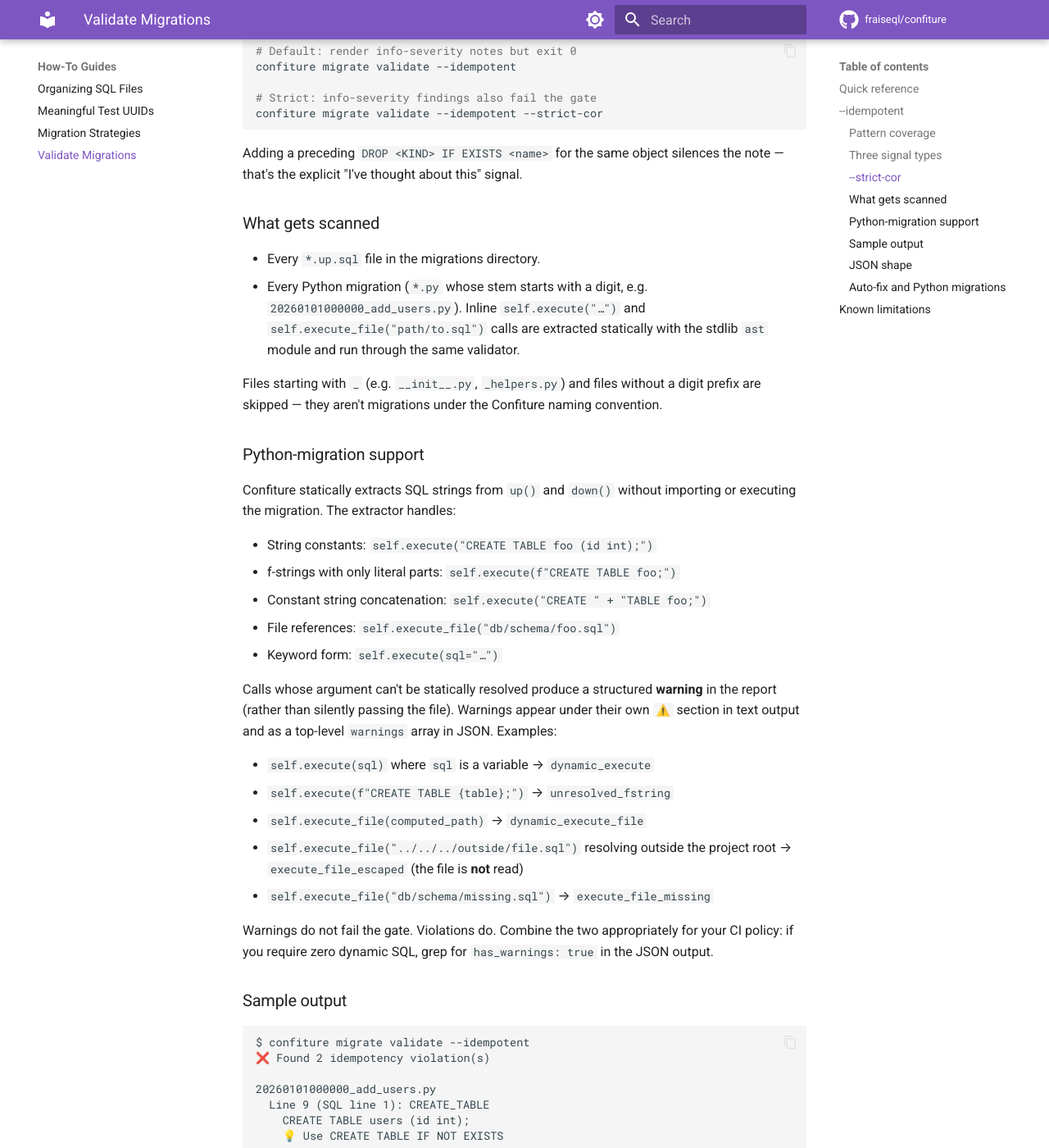
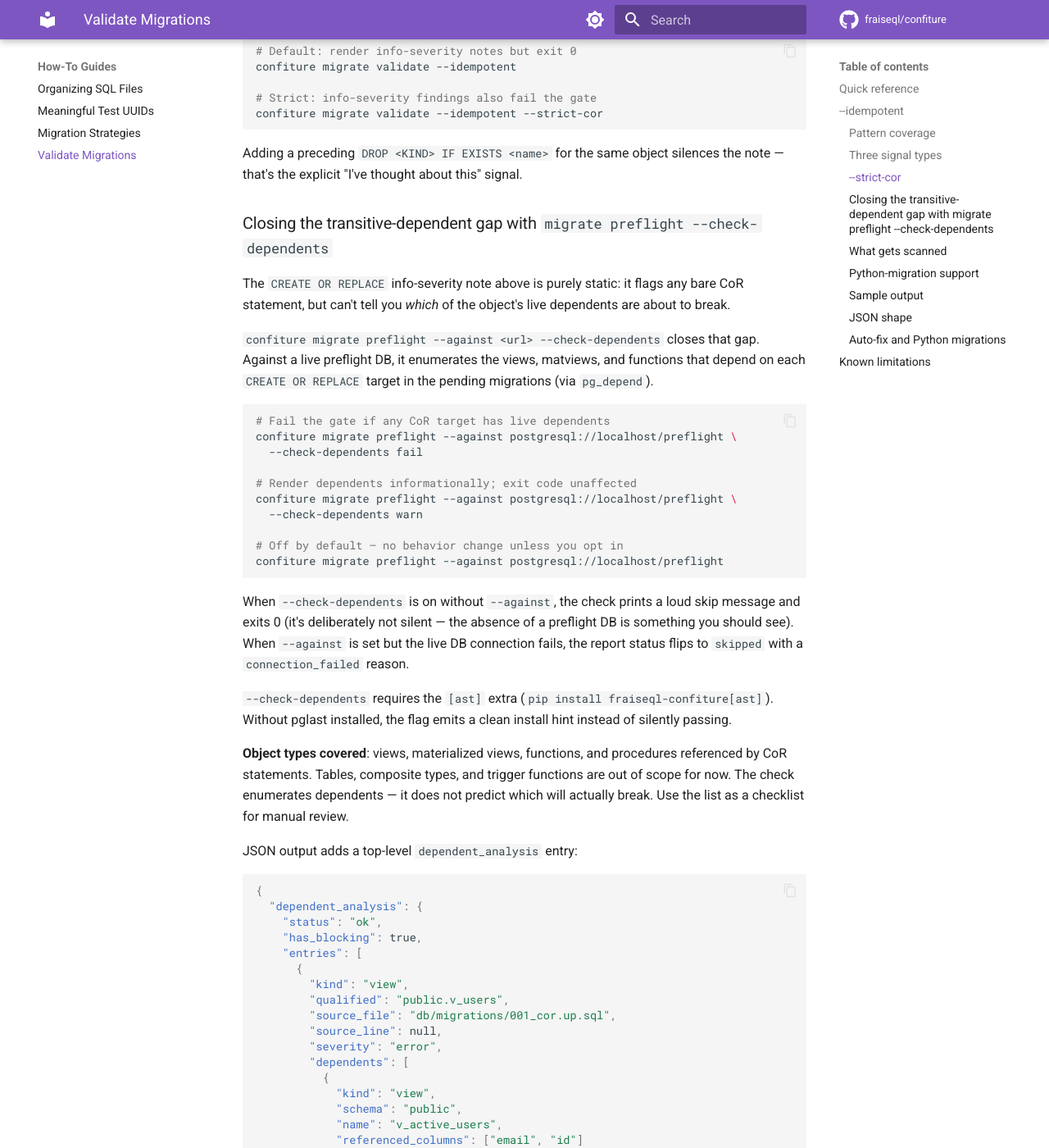
Before and after one commit to fraiseql/confiture, an MkDocs documentation site: the page built from docs/guides/migrate-validate.md, in a window 1280 px wide and 1400 px high, scrolled down 2324 px. Shown: the whole window at 82% size. Built offline with MkDocs 1.6.1 and Material for MkDocs 9.7.7, drawn with Linux system fonts in a browser that asks for light colours; comment, search, counter and statistics services are not loaded; the version menu is left out.

Commit message:
docs(preflight): add --check-dependents walkthrough to migrate-validate guide
Cross-references the static CoR shape-risk info finding (idempotency
validator) with the live --check-dependents complement (preflight),
documents the three modes (off/fail/warn), the loud-skip and
clean-error paths, the supported object types, and the JSON shape of
the new dependent_analysis section.

Co-Authored-By: Claude Opus 4.7 (1M context) <noreply@anthropic.com>

````diff
--- a/docs/guides/migrate-validate.md
+++ b/docs/guides/migrate-validate.md
@@ -95,6 +95,74 @@ confiture migrate validate --idempotent --strict-cor
 Adding a preceding `DROP <KIND> IF EXISTS <name>` for the same object
 silences the note — that's the explicit "I've thought about this"
 signal.
+
+### Closing the transitive-dependent gap with `migrate preflight --check-dependents`
+
+The `CREATE OR REPLACE` info-severity note above is purely static: it
+flags any bare CoR statement, but can't tell you *which* of the
+object's live dependents are about to break.
+
+`confiture migrate preflight --against <url> --check-dependents` closes
+that gap. Against a live preflight DB, it enumerates the views,
+matviews, and functions that depend on each `CREATE OR REPLACE` target
+in the pending migrations (via `pg_depend`).
+
+```bash
+# Fail the gate if any CoR target has live dependents
+confiture migrate preflight --against postgresql://localhost/preflight \
+  --check-dependents fail
+
+# Render dependents informationally; exit code unaffected
+confiture migrate preflight --against postgresql://localhost/preflight \
+  --check-dependents warn
+
+# Off by default — no behavior change unless you opt in
+confiture migrate preflight --against postgresql://localhost/preflight
+```
+
+When `--check-dependents` is on without `--against`, the check prints a
+loud skip message and exits 0 (it's deliberately not silent — the
+absence of a preflight DB is something you should see). When `--against`
+is set but the live DB connection fails, the report status flips to
+`skipped` with a `connection_failed` reason.
+
+`--check-dependents` requires the `[ast]` extra
+(`pip install fraiseql-confiture[ast]`). Without pglast installed, the
+flag emits a clean install hint instead of silently passing.
+
+**Object types covered**: views, materialized views, functions, and
+procedures referenced by CoR statements. Tables, composite types, and
+trigger functions are out of scope for now. The check enumerates
+dependents — it does not predict which will actually break. Use the
+list as a checklist for manual review.
+
+JSON output adds a top-level `dependent_analysis` entry:
+
+```json
+{
+  "dependent_analysis": {
+    "status": "ok",
+    "has_blocking": true,
+    "entries": [
+      {
+        "kind": "view",
+        "qualified": "public.v_users",
+        "source_file": "db/migrations/001_cor.up.sql",
+        "source_line": null,
+        "severity": "error",
+        "dependents": [
+          {
+            "kind": "view",
+            "schema": "public",
+            "name": "v_active_users",
+            "referenced_columns": ["email", "id"]
+          }
+        ]
+      }
+    ]
+  }
+}
+```
 
 ### What gets scanned
 
````
